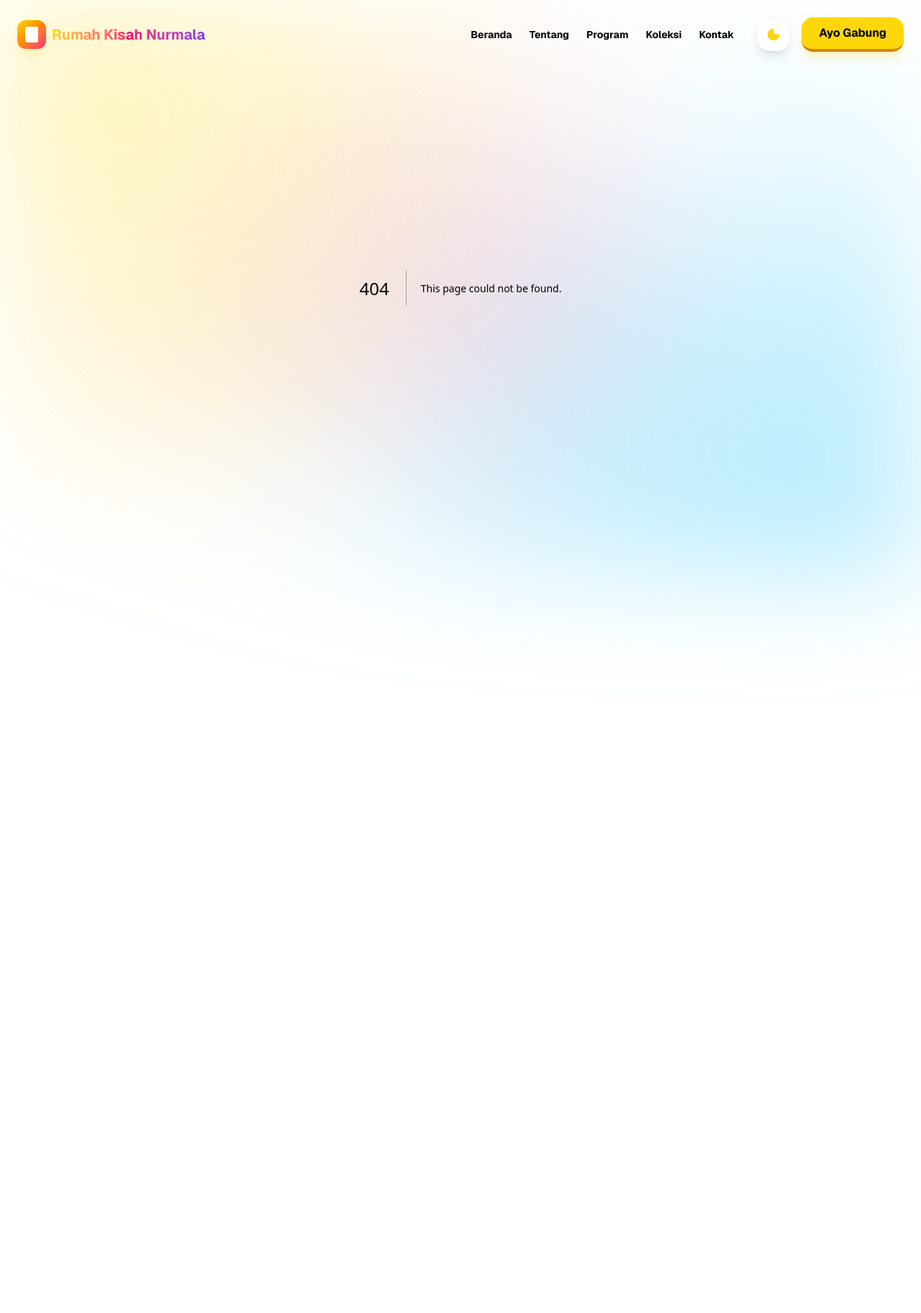
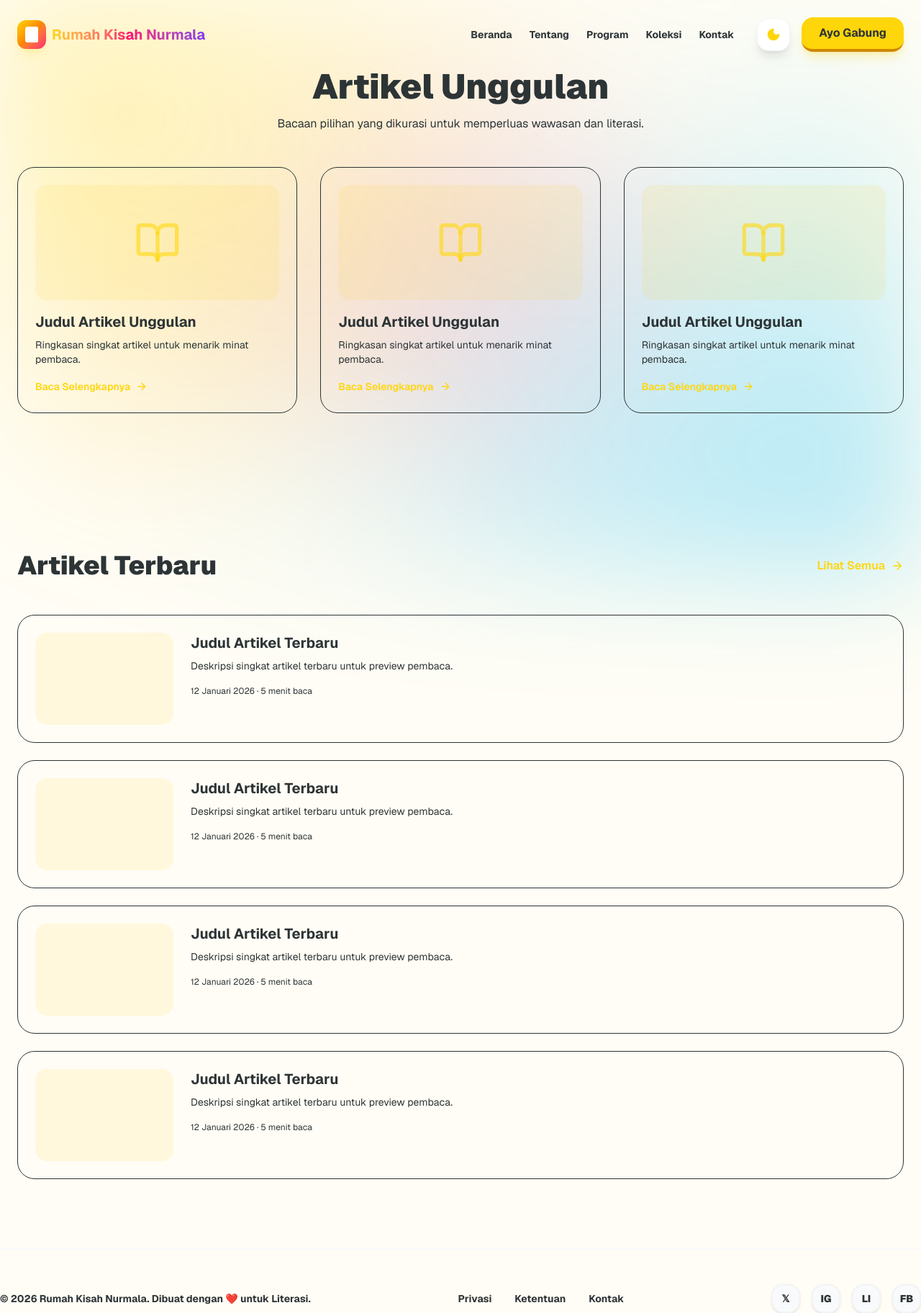
Before and after one commit to sendygithub/taman-baca-ohara, a Next.js app: page /artikel in a window 1280 px wide. Before the commit this address had no page. Shown: the whole page at 72% size. Before the commit the page ends 800 px from the top, so only its background shows below. Built offline with nearby package versions, Linux system fonts and the light colour scheme.

Commit message:
add artikel

```diff
--- /dev/null
+++ b/src/app/artikel/page.tsx
@@ -0,0 +1,114 @@
+
+"use client";
+import { ArrowRight, BookOpen, Layers, Clock } from "lucide-react";
+import { motion } from "framer-motion";
+
+export default function HomePage() {
+  return (
+    <main className="flex flex-col">
+      {/* ================= HERO ================= */}
+
+
+      {/* ================= FEATURED ARTICLES ================= */}
+      <section className="container mx-auto px-6 py-24">
+        <div className="mb-12 text-center">
+          <h2 className="text-4xl md:text-5xl font-black mb-4">
+            Artikel Unggulan
+          </h2>
+          <p className="text-foreground/70 max-w-2xl mx-auto">
+            Bacaan pilihan yang dikurasi untuk memperluas wawasan dan literasi.
+          </p>
+        </div>
+
+        <div className="grid md:grid-cols-3 gap-8">
+          {[1, 2, 3].map((item) => (
+            <article
+              key={item}
+              className="group rounded-3xl border border-border bg-background p-6 hover:shadow-xl transition"
+            >
+              <div className="mb-4 h-40 rounded-2xl bg-primary/10 flex items-center justify-center">
+                <BookOpen className="size-16 text-primary/60" />
+              </div>
+
+              <h3 className="text-xl font-bold mb-2 group-hover:text-primary transition">
+                Judul Artikel Unggulan
+              </h3>
+
+              <p className="text-sm text-foreground/70 mb-4">
+                Ringkasan singkat artikel untuk menarik minat pembaca.
+              </p>
+
+              <span className="inline-flex items-center gap-2 text-sm font-semibold text-primary">
+                Baca Selengkapnya
+                <ArrowRight size={16} />
+              </span>
+            </article>
+          ))}
+        </div>
+      </section>
+
+
+
+      {/* ================= LATEST ARTICLES ================= */}
+      <section className="container mx-auto px-6 py-24">
+        <div className="flex items-center justify-between mb-12">
+          <h2 className="text-4xl font-black">Artikel Terbaru</h2>
+          <a
+            href="/artikel"
+            className="inline-flex items-center gap-2 font-semibold text-primary"
+          >
+            Lihat Semua
+            <ArrowRight size={18} />
+          </a>
+        </div>
+
+        <div className="space-y-6">
+          {[1, 2, 3, 4].map((item) => (
+            <article
+              key={item}
+              className="flex flex-col md:flex-row gap-6 p-6 rounded-3xl border border-border hover:bg-muted/30 transition"
+            >
+              <div className="h-32 w-full md:w-48 rounded-2xl bg-primary/10" />
+
+              <div className="flex-1">
+                <h3 className="text-xl font-bold mb-2">
+                  Judul Artikel Terbaru
+                </h3>
+                <p className="text-sm text-foreground/70 mb-3">
+                  Deskripsi singkat artikel terbaru untuk preview pembaca.
+                </p>
+                <span className="text-xs text-foreground/50">
+                  12 Januari 2026 · 5 menit baca
+                </span>
+              </div>
+            </article>
+          ))}
+        </div>
+      </section>
+
+      {/* ================= CTA ================= */}
+        <div>
+             <div className="pt-12 border-t-2 border-gray-50 dark:border-slate-800 flex flex-col md:flex-row justify-between items-center gap-8 text-foreground/40 dark:text-slate-500 text-sm font-bold">
+                    <p>© 2026 Rumah Kisah Nurmala. Dibuat dengan ❤️ untuk Literasi.</p>
+                    <div className="flex gap-8">
+                        <a href="#" className="hover:text-primary transition-colors">Privasi</a>
+                        <a href="#" className="hover:text-primary transition-colors">Ketentuan</a>
+                        <a href="#" className="hover:text-primary transition-colors">Kontak</a>
+                    </div>
+                    <div className="flex gap-4">
+                        {["𝕏", "IG", "LI", "FB"].map((s) => (
+                            <motion.span
+                                key={s}
+                                whileHover={{ scale: 1.2, rotate: [0, -10, 10, 0], backgroundColor: "#ffd60a", color: "#000" }}
+                                className="w-10 h-10 rounded-2xl bg-gray-50 dark:bg-slate-800 flex items-center justify-center cursor-pointer transition-all border-2 border-gray-100 dark:border-slate-700 font-black shadow-sm"
+                            >
+                                {s}
+                            </motion.span>
+                        ))}
+                    </div>
+                </div>
+        </div>
+    </main>
+
+  );
+}
--- a/src/components/Footer.tsx
+++ b/src/components/Footer.tsx
@@ -100,3 +100,6 @@ export const Footer = () => {
         </footer>
     );
 };
+
+
+export default Footer
--- a/src/components/Hero.tsx
+++ b/src/components/Hero.tsx
@@ -2,6 +2,7 @@
 
 import { motion } from "framer-motion";
 import { ArrowRight, Sparkles, BookOpen, Heart } from "lucide-react";
+import Link from "next/link";
 
 export const Hero = () => {
     return (
@@ -73,10 +74,17 @@ export const Hero = () => {
                     <motion.button
                         whileHover={{ scale: 1.1, y: -5 }}
                         whileTap={{ scale: 0.9 }}
-                        className="group relative px-10 py-5 bg-primary text-foreground rounded-3xl font-black text-xl shadow-[0_10px_0_0_#ca8a04] hover:shadow-[0_5px_0_0_#ca8a04] hover:translate-y-[5px] transition-all border-2 border-yellow-600 active:shadow-none active:translate-y-[10px]"
+                        className="group relative px-10 py-5 bg-primary text-white rounded-3xl font-black text-xl shadow-[0_10px_0_0_#ca8a04] hover:shadow-[0_5px_0_0_#ca8a04] hover:translate-y-[5px] transition-all border-2 border-yellow-300 active:shadow-none active:translate-y-[10px] text-black dark:text-white"
                     >
                         <span className="flex items-center gap-3">
-                            Ayo Membaca! <ArrowRight size={24} className="group-hover:translate-x-2 transition-transform" />
+                            <Link href="/artikel" className="flex items-center gap-3">
+                                <BookOpen size={24} className="group-hover:translate-x-2 transition-transform" />
+                                <span>Baca artikel kami</span>
+                            </Link>
+
+
+                            <ArrowRight size={24} className="group-hover:translate-x-2 transition-transform" />
+
                         </span>
                     </motion.button>
 
--- a/src/components/Team.tsx
+++ b/src/components/Team.tsx
@@ -7,7 +7,7 @@ const team = [
     { name: "Dian Nurmala", role: "Pendiri & Pembina", image: "/6.jpg" },
     { name: "trieana", role: "Pustakawan Utama", image: "/t.jpg" },
     { name: "anggota SNC", role: "Generasi emas", image: "/1.jpeg" },
-    { name: "Sendy", role: "Web Developer(ntar di ganti yg lain trik, aing gak tau anggotanya siapa lagi", image: "/0.png" },
+    { name: "Donatur", role: "dedeikasi rezeki untuk bersama", image: "/0.png" },
 ];
 
 const TeamCard = ({ member }: { member: typeof team[0] }) => {
```
Also changed, not shown: public/0.png, src/app/artikel/[slug]/page.ts (added).
